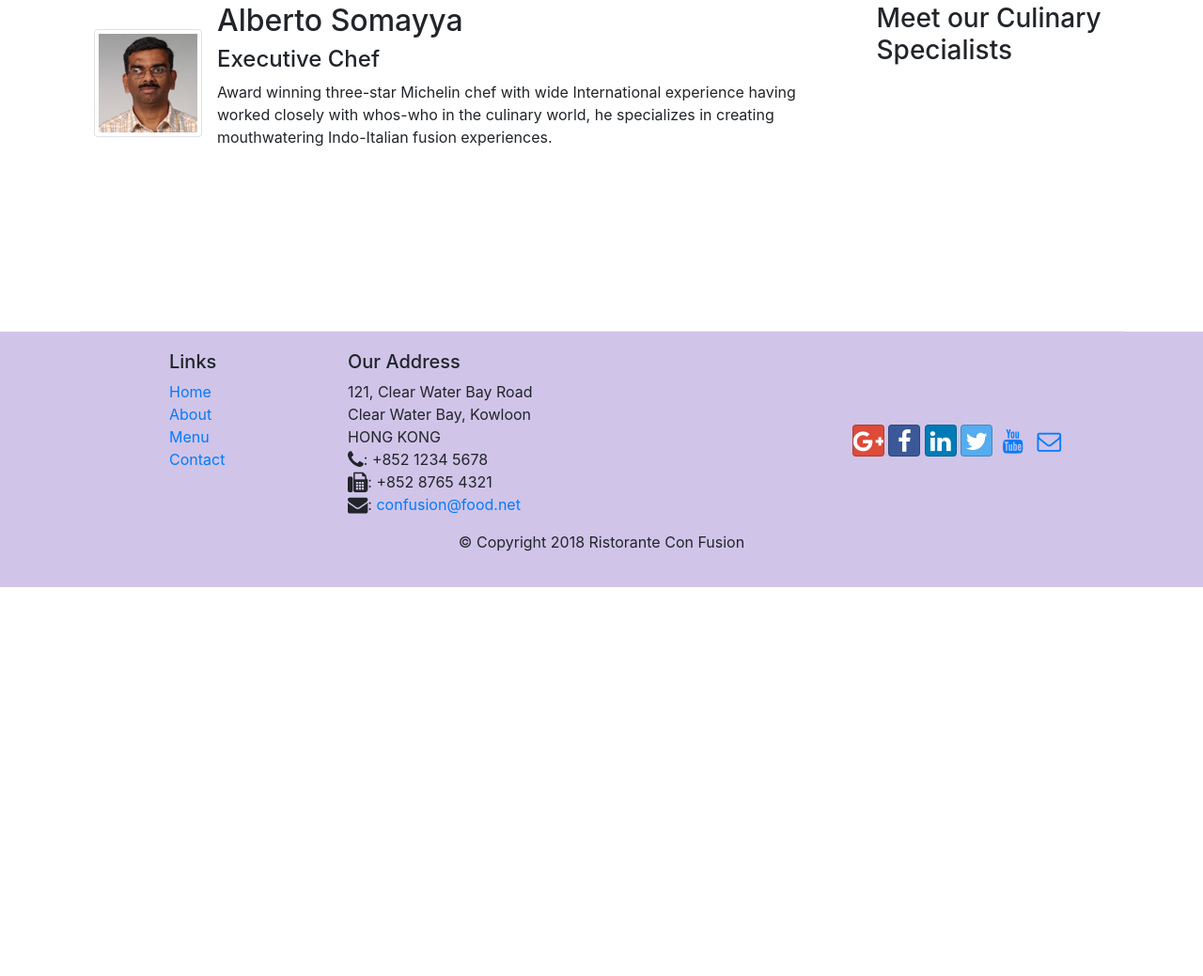
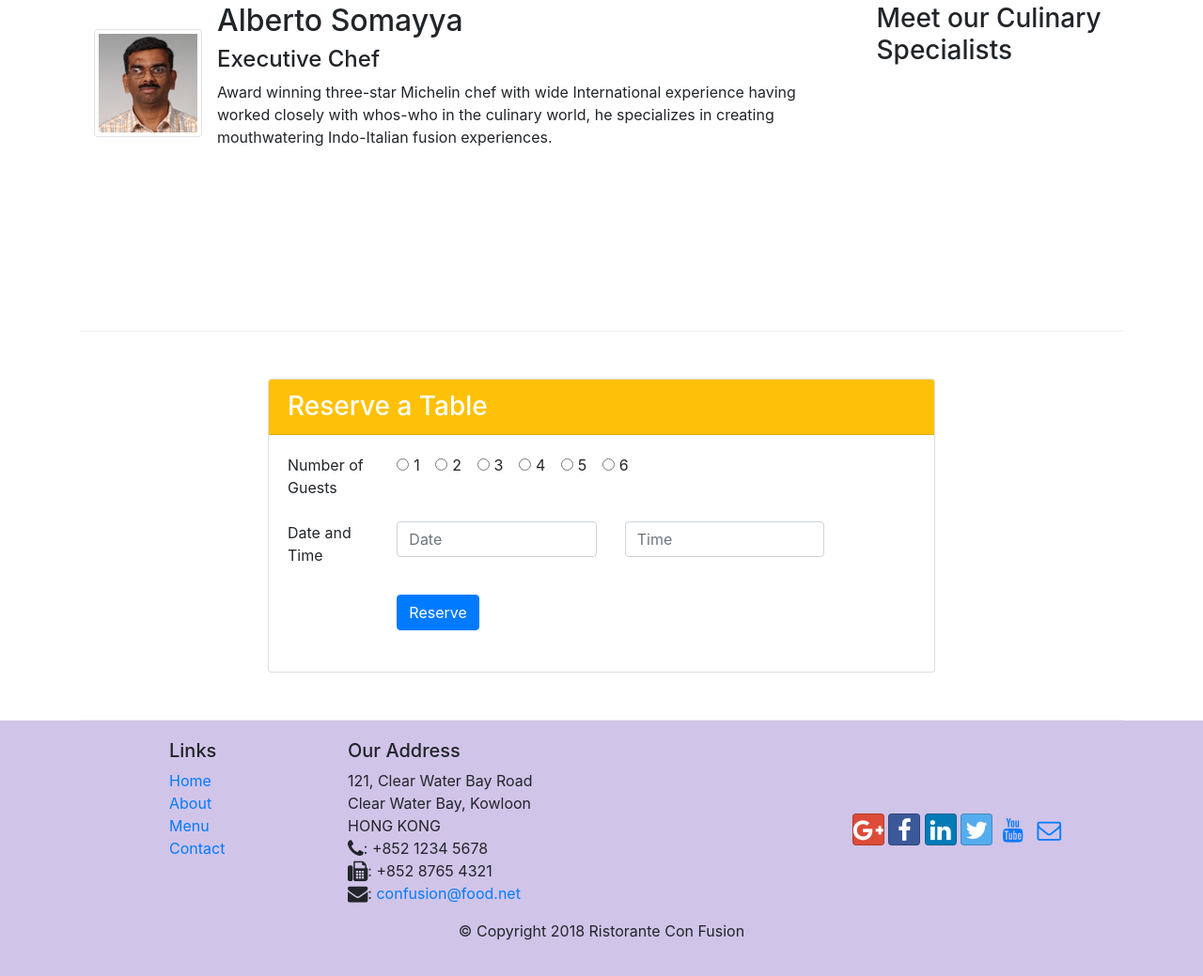
Before and after one commit to djdadz28/Coursera_Full_Stack, a website: page index.html in a window 1280 px wide. Shown: the part 1181-2220 px from the top of the page at 94% size. Before the commit the page ends 1806 px from the top, so only its background shows below. Drawn offline with nearby package versions, Linux system fonts and the light colour scheme.

Commit message:
Completed Assignment 2

```diff
--- a/css/styles.css
+++ b/css/styles.css
@@ -37,3 +37,7 @@ body {
 .navbar-dark {
     background-color: #512DA8;
 }
+
+.radiobutton {
+    padding: 0px 10px 0px 10px;
+}
--- a/index.html
+++ b/index.html
@@ -42,8 +42,17 @@
                     <h1>Ristorante con Fusion</h1>
                     <p>We take inspiration from the World's best cuisines, and create a unique fusion experience. Our lipsmacking creations will tickle your culinary senses!</p>
                 </div>
-                <div class="col-12 col-sm align-self-center">
-                    <img src="./img/logo.png" class="img-fluid" alt="Site Logo">
+                <div class="col-12 col-sm-6">
+                    <div class="row">
+                        <div class="col-12 col-sm-6 align-self-center">
+                            <img src="./img/logo.png" class="img-fluid" alt="Site Logo">
+                        </div>
+                        <div class="col-12 col-sm-6 align-self-center">
+                            <form action="#reserve_table">
+                                <button type="submit" class="btn btn-warning btn-sm btn-block">Reserve Table</button>
+                            </form>
+                        </div>
+                    </div>
                 </div>
             </div>
         </div>
@@ -71,8 +80,14 @@
                 <h3>This Month's Promotions</h3>
             </div>
             <div class="col col-sm col-md">
-                <h2>Weekend Grand Buffet</h2>
-                <p class="d-none d-sm-block">Featuring mouthwatering combinations with a choice of five different salads, six enticing appetizers, six main entrees and five choicest desserts. Free flowing bubbly and soft drinks. All for just $19.99 per person </p>
+                <div class="media">
+                    <img src="./img/buffet.png" class="d-flex order-sm-last mr-3 img-thumbnail align-self-center" alt="buffet">
+                    <div class="media-body">
+                        <h2>Weekend Grand Buffet <span class="badge badge-danger">NEW</span></h2>
+                        <p class="d-none d-sm-block">Featuring mouthwatering combinations with a choice of five different salads, six enticing appetizers, six main entrees and five choicest desserts. Free flowing bubbly and soft drinks. All for just $19.99 per person </p>
+                    </div>
+                </div>
+
             </div>
         </div>
 
@@ -88,6 +103,65 @@
                         <h4>Executive Chef</h4>
                         <p class="d-none d-sm-block">Award winning three-star Michelin chef with wide International experience having worked closely with whos-who in the culinary world, he specializes in creating mouthwatering Indo-Italian fusion experiences. </p>
                     </div>
+                </div>
+            </div>
+        </div>
+
+        <div class="row row-content justify-content-center">
+            <div class="col-sm-8">
+                <div class="card" id="reserve_table">
+                    <h3 class="card-header bg-warning text-white">Reserve a Table</h3>
+                    <form>
+                    <div class="card-body align-item-center">
+                        <dl class="row align-item-center">
+                            <dd class="col-12 col-sm-2">Number of Guests</dd>
+                            <dd class="col-12 col-sm-10">
+                                <div class="form-check form-check-inline">
+                                    <input class="form-check-input" type="radio" name="inlineRadioOptions" id="inlineRadio1" value="option1">
+                                    <label class="form-check-label" for="inlineRadio1">1</label>
+                                </div>
+                                <div class="form-check form-check-inline">
+                                    <input class="form-check-input" type="radio" name="inlineRadioOptions" id="inlineRadio1" value="option1">
+                                    <label class="form-check-label" for="inlineRadio1">2</label>
+                                </div>
+                                <div class="form-check form-check-inline">
+                                    <input class="form-check-input" type="radio" name="inlineRadioOptions" id="inlineRadio1" value="option1">
+                                    <label class="form-check-label" for="inlineRadio1">3</label>
+                                </div>
+                                <div class="form-check form-check-inline">
+                                    <input class="form-check-input" type="radio" name="inlineRadioOptions" id="inlineRadio1" value="option1">
+                                    <label class="form-check-label" for="inlineRadio1">4</label>
+                                </div>
+                                <div class="form-check form-check-inline">
+                                    <input class="form-check-input" type="radio" name="inlineRadioOptions" id="inlineRadio1" value="option1">
+                                    <label class="form-check-label" for="inlineRadio1">5</label>
+                                </div>
+                                <div class="form-check form-check-inline">
+                                    <input class="form-check-input" type="radio" name="inlineRadioOptions" id="inlineRadio1" value="option1">
+                                    <label class="form-check-label" for="inlineRadio1">6</label>
+                                </div>
+                            </dd>
+                        </dl>
+                        <dl class="row align-item-center">
+                            <dd class="col-12 col-sm-2">Date and Time</dd>
+                            <dd class="col-12 col-sm-10">
+                                <div class="form-group row">
+                                    <div class="col-12 col-md-5">
+                                        <input type="tel" class="form-control" id="areacode" name="areacode" placeholder="Date">
+                                    </div>
+                                    <div class="col-12 col-md-5">
+                                        <input type="tel" class="form-control" id="telnum" name="telnum" placeholder="Time">
+                                    </div>
+                                </div>
+                            </dd>
+                        </dl>
+                        <dl class="row align-item-center">
+                            <dd class="col-12 offset-sm-2">
+                                <button type="submit" class="btn btn-primary" name="reserve">Reserve</button>
+                            </dd>
+                        </dl>
+                    </div>
+                    </form>
                 </div>
             </div>
         </div>
```
